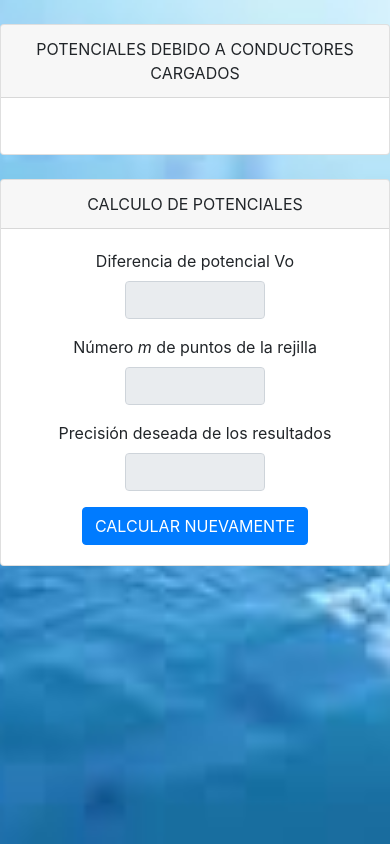
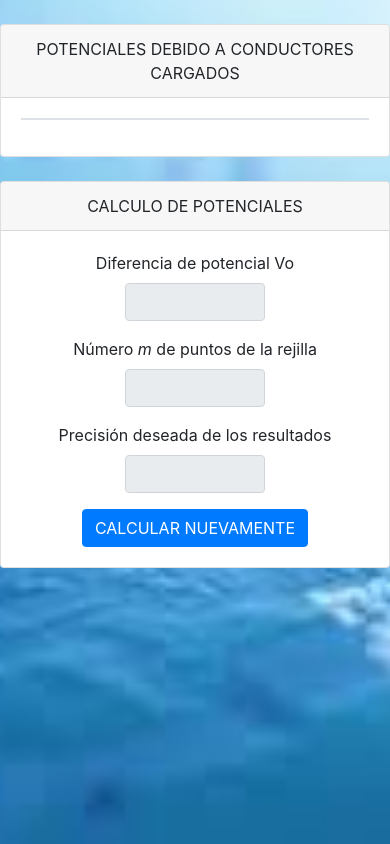
Before and after one commit to cjcruzrivera/calculadorPotencias, a Flask app: template templates/resultado.html in a window 390 px wide. Run offline with Flask 2, Linux system fonts and the light colour scheme; the template is opened without the code that fills it, so the values that code supplies are empty; some libraries are stand-ins or nearby versions.

Commit message:
table responsive

```diff
--- a/templates/resultado.html
+++ b/templates/resultado.html
@@ -8,7 +8,7 @@
                     POTENCIALES DEBIDO A CONDUCTORES CARGADOS
                 </div>
                 <div class="card-body">
-                    <table class="table table-bordered">
+                    <table class="table table-bordered table-responsive">
                     {% for fila in resultado %}
                         <tr>
                         {% for dato in fila %}
```
